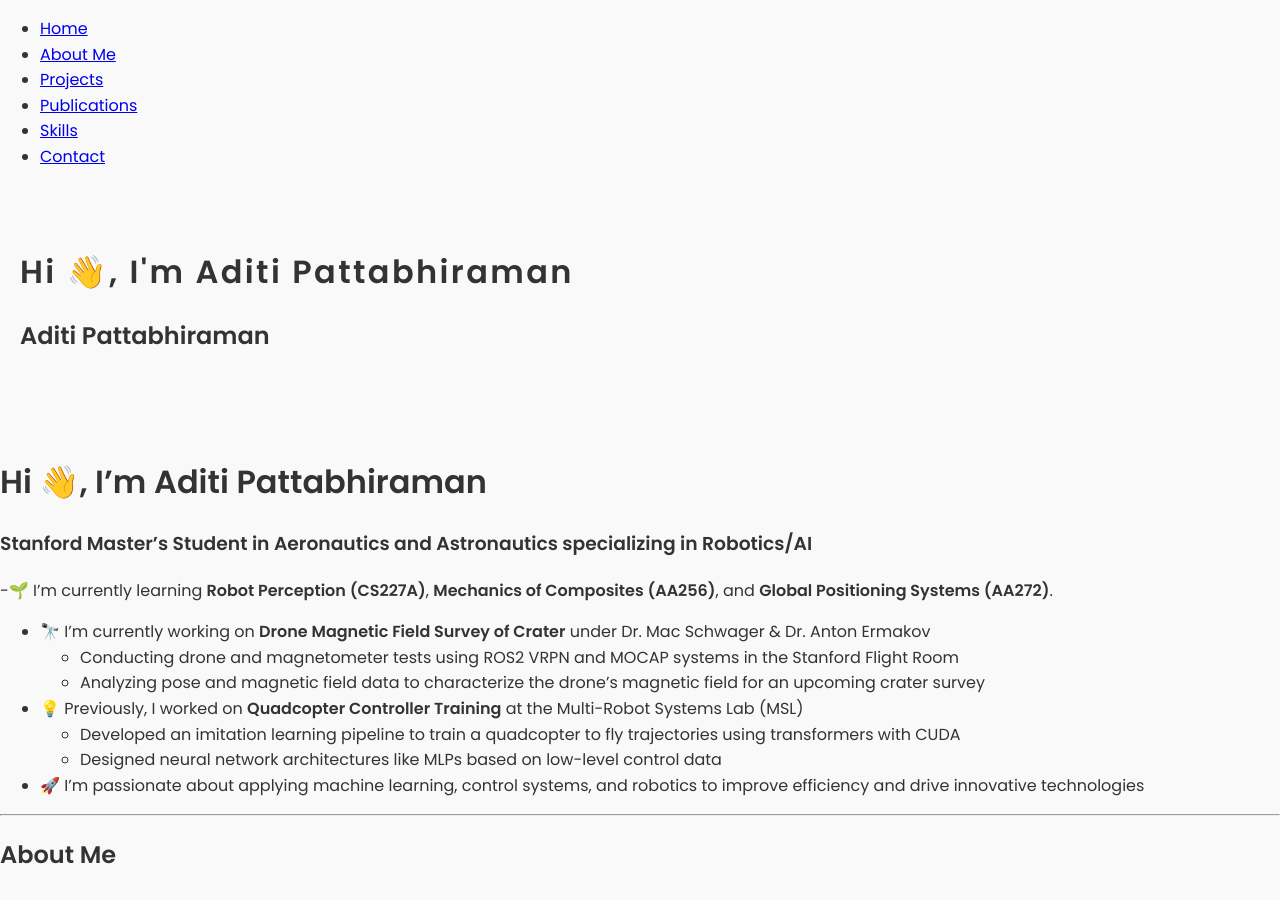
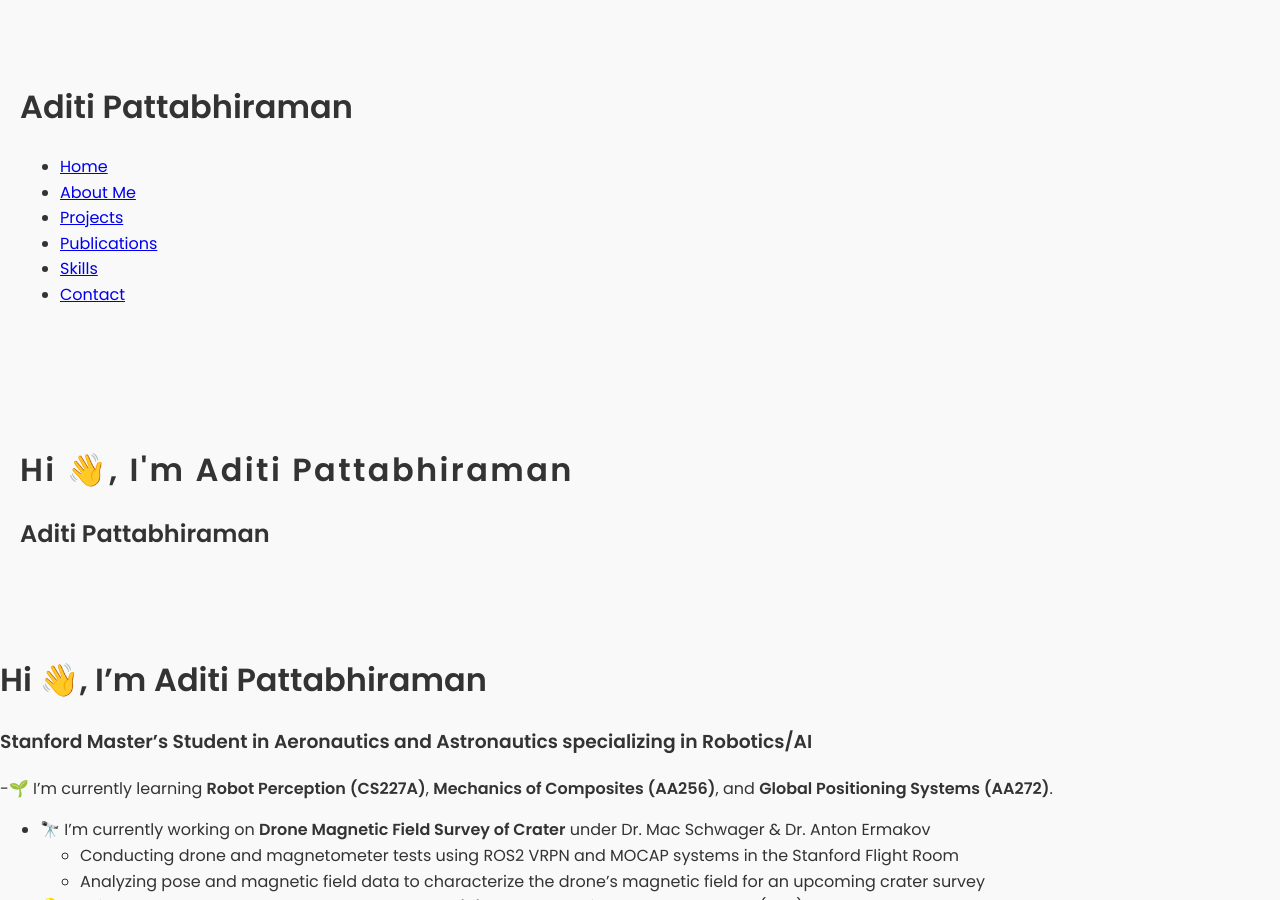
Before and after one commit to aditipattabhiraman/aditipattabhiraman.github.io, a Jekyll site: the page built from index.md, in a window 1280 px wide and 900 px high. Built offline with Jekyll 4.4.1, drawn with Linux system fonts in a browser that asks for light colours.

Commit message:
Update default.html

```diff
--- a/_layouts/default.html
+++ b/_layouts/default.html
@@ -13,8 +13,10 @@
 </head>
 <body id="top">
 
-  <!-- Navigation Menu -->
-  <nav>
+  <!-- Title Banner and Navigation Menu -->
+  <header class="title-banner">
+    <h1 class="site-title">Aditi Pattabhiraman</h1>
+    <nav class="nav-menu">
       <ul>
         <li><a href="#home">Home</a></li>
         <li><a href="#about">About Me</a></li>
@@ -24,6 +26,7 @@
         <li><a href="#contact">Contact</a></li>
       </ul>
     </nav>
+  </header>
 
   <!-- Header Section with Typing Effect (only 1 header) -->
   <header>
```
Lines whose indentation alone changed are shown as unchanged.
